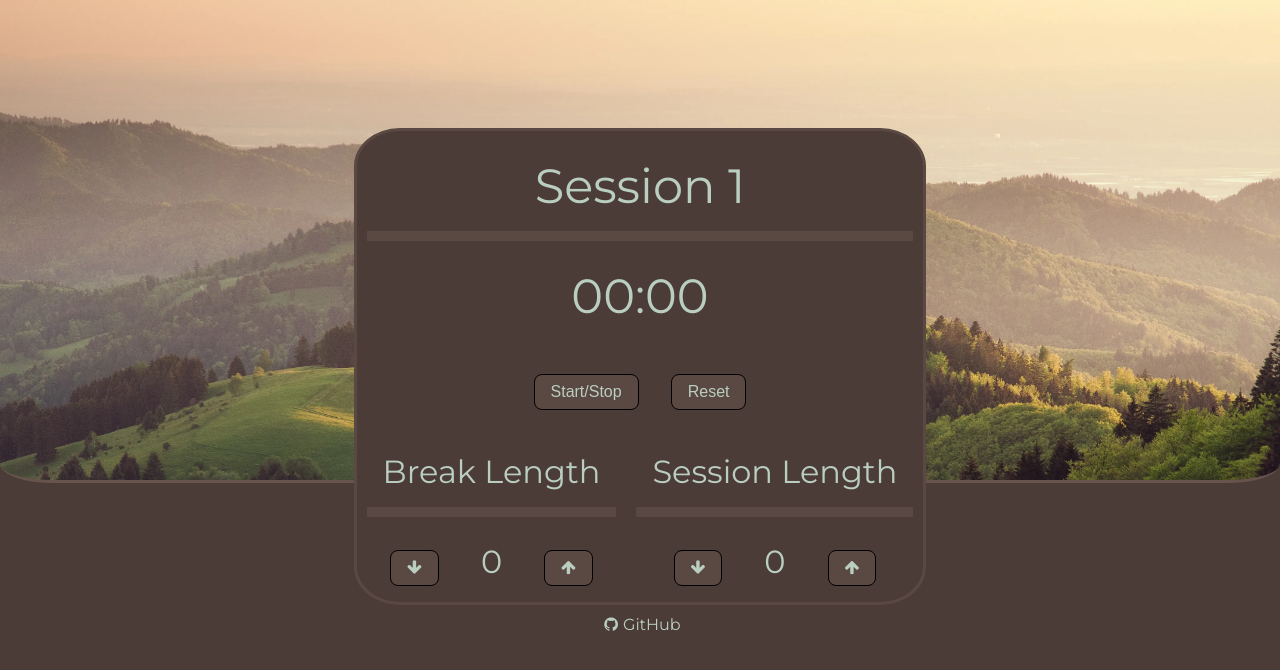
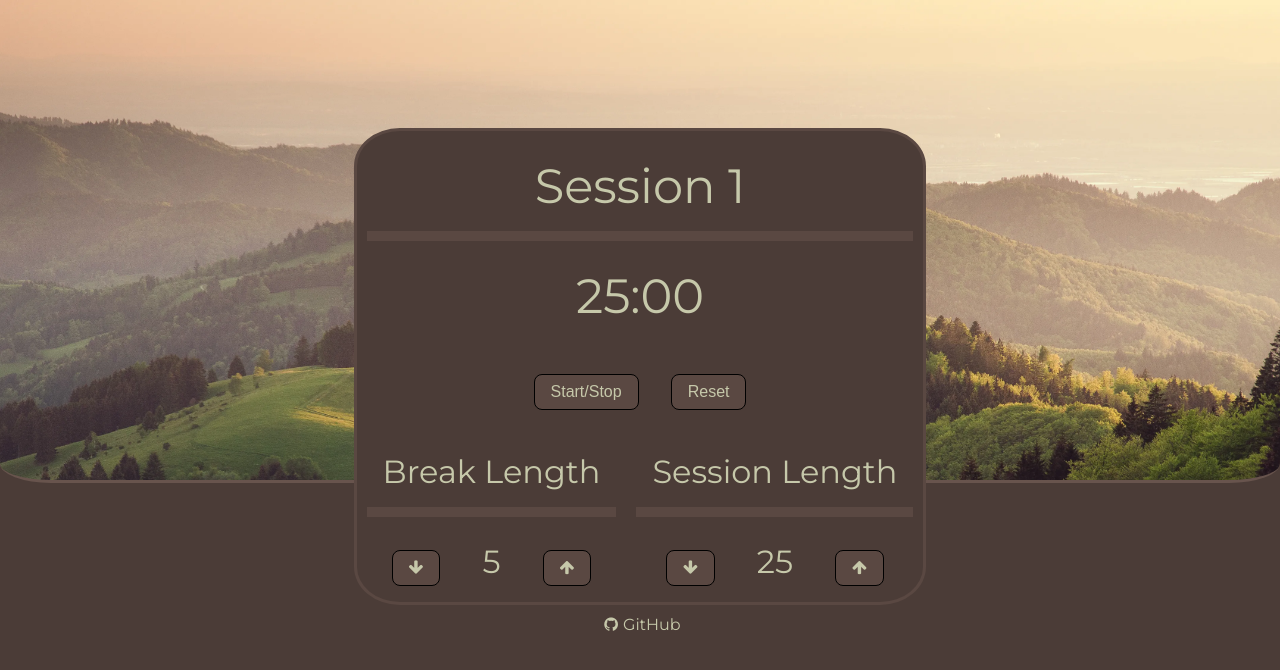
Before and after one commit to emreguendogdu/pomodoro-clock, a React (Create React App) app: page / in a window 1280 px wide. Shown: the top 670 px of the page. Built offline with nearby package versions, Linux system fonts and the light colour scheme.

Commit message:
Added gh-pages, deployed page, turned timer-label into div again  as it gives error as a paragraph element

```diff
--- a/package.json
+++ b/package.json
@@ -1,4 +1,5 @@
 {
+  "homepage": "http://emreguendogdu.github.io/pomodoro-clock",
   "name": "pomodoro-clock",
   "version": "0.1.0",
   "private": true,
@@ -13,6 +14,8 @@
     "web-vitals": "^2.1.4"
   },
   "scripts": {
+    "predeploy": "npm run build",
+    "deploy": "gh-pages -d build",
     "start": "react-scripts start",
     "build": "react-scripts build",
     "test": "react-scripts test",
@@ -35,5 +38,8 @@
       "last 1 firefox version",
       "last 1 safari version"
     ]
+  },
+  "devDependencies": {
+    "gh-pages": "^6.0.0"
   }
 }
--- a/src/App.js
+++ b/src/App.js
@@ -5,8 +5,8 @@ import { Timer } from "./Timer";
 import { Footer } from "./Footer";
 
 const ms = 1000;
-const initBreakLength = 0;
-const initSessionLength = 0;
+const initBreakLength = 5;
+const initSessionLength = 25;
 
 function App() {
   const [breakLength, setBreakLength] = useState(initBreakLength);
@@ -54,23 +54,23 @@ function App() {
 
   const handleTimerLabel = (value) => {
     const timerLabel = document.getElementById("timer-label");
-    const labelContainer = document.getElementById('label-container');
+    const timerLabelP = document.querySelector("#timer-label p");
     switch (value) {
       case "break":
         setLabelDisplay("Break");
-        timerLabel.classList.remove("border-bottom");
+        timerLabelP.classList.remove("border-bottom");
         if (!document.querySelector(".break-span")) {
           const span = document.createElement("span");
           span.classList.add("break-span");
           span.innerText = `Next session: ${num}`;
-          labelContainer.appendChild(span);
+          timerLabel.appendChild(span);
         }
         return;
       case "session":
         if (document.querySelector(".break-span")) {
-        labelContainer.removeChild(document.querySelector(".break-span"));
+        timerLabel.removeChild(document.querySelector(".break-span"));
         }
-        timerLabel.classList.add("border-bottom");
+        timerLabelP.classList.add("border-bottom");
         return;
       default:
         return;
@@ -99,9 +99,9 @@ function App() {
     intervalIdRef.current = null;
   };
 
-let timerDuration = 60 * sessionLength;
-let timerStatus = "";
-let num = 1;
+  let timerDuration = 60 * sessionLength;
+  let timerStatus = "";
+  let num = 1;
 
   const handleStartStop = () => {
     // IntervalIDRef.current = stopped;
@@ -112,14 +112,14 @@ let num = 1;
         if (timerDuration === 0) {
             handleAudio("play");
           if (timerStatus !== "break") {
+            handleTimerLabel("break");
+            timerDuration = breakLength * 60;
             num += 1;
-            timerDuration = breakLength * 60;
             timerStatus = "break";
-            handleTimerLabel("break");
           } else {
+            setLabelDisplay(`Session ${num}`);
+            handleTimerLabel("session");
             timerDuration = sessionLength * 60;
-            handleTimerLabel("session");
-            setLabelDisplay(`Session ${num}`);
             timerStatus = "session";
           }
         } else { // if timer isn't 0
--- a/src/App.scss
+++ b/src/App.scss
@@ -1,7 +1,7 @@
 $background: #544B3D;
 $text-color: #fff;
 $text-color: #4C8577;
-$text-color: lighten(#4E6E58, 40);
+$text-color: lighten(#71744B, 35);
 $background: #4B3C37;
 $app-border: .2rem solid lighten($background, 5);
 $highlight: #B39E57;
@@ -78,6 +78,7 @@ body {
             }
             .break-span {
                 display: block;
+                margin: 16px;
                 font-size: 1rem;
                 background-color: lighten($background, 5);
                 color: $text-color;
--- a/src/Timer.js
+++ b/src/Timer.js
@@ -1,11 +1,9 @@
 export function Timer(props) {
     return (
         <div id="timer">
-          <div id="label-container">
-            <p id="timer-label" className="border-bottom">
-              {props.labelDisplay}
-            </p>
-          </div>
+            <div id="timer-label">
+              <p className="border-bottom">{props.labelDisplay}</p>
+            </div>
             <p id="time-left"></p>
             <audio id="beep" loop preload="auto">
               <source src="https://raw.githubusercontent.com/freeCodeCamp/cdn/master/build/testable-projects-fcc/audio/BeepSound.wav" />
```
Also changed, not shown: 1 other file (tests, documents, lock files or other folders).
